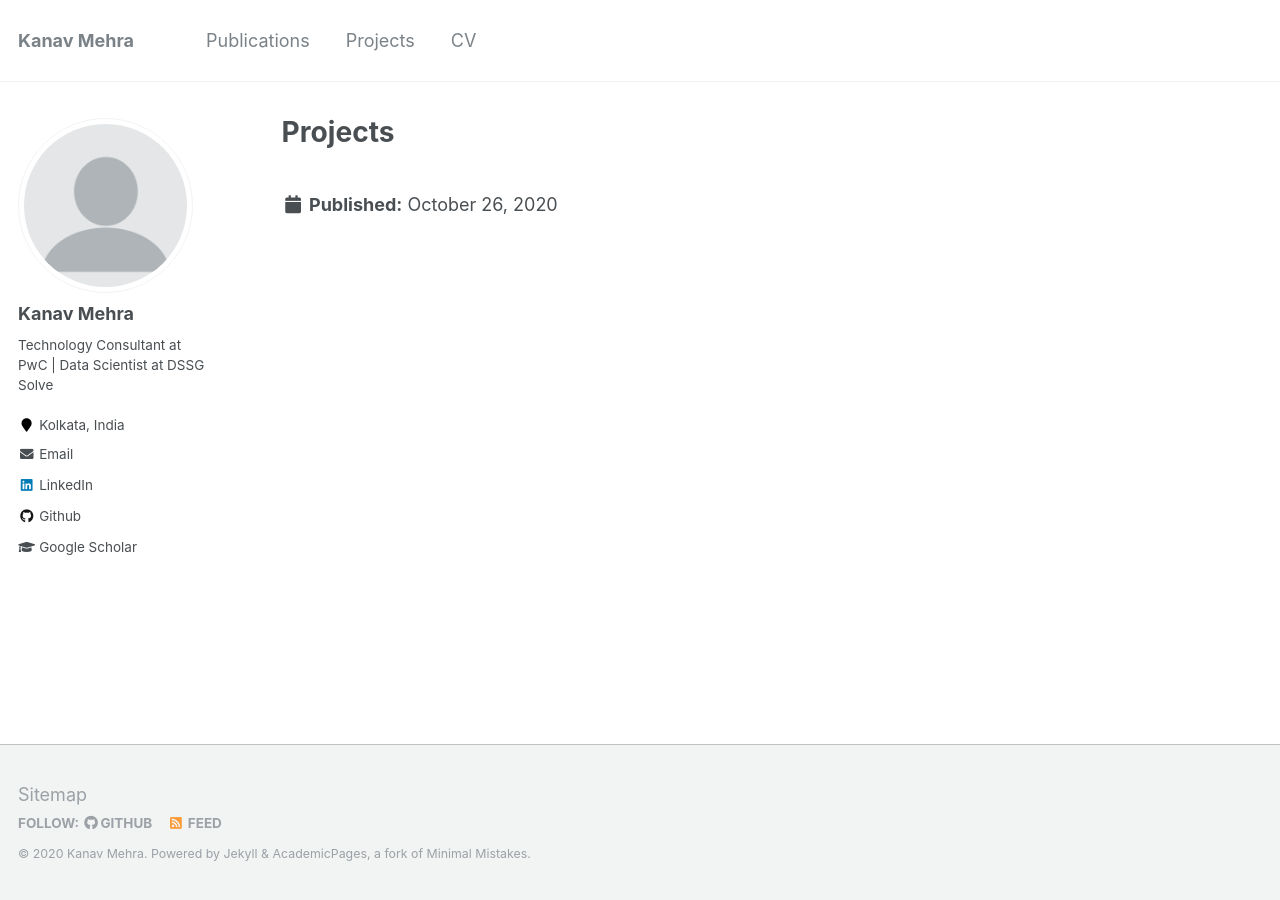
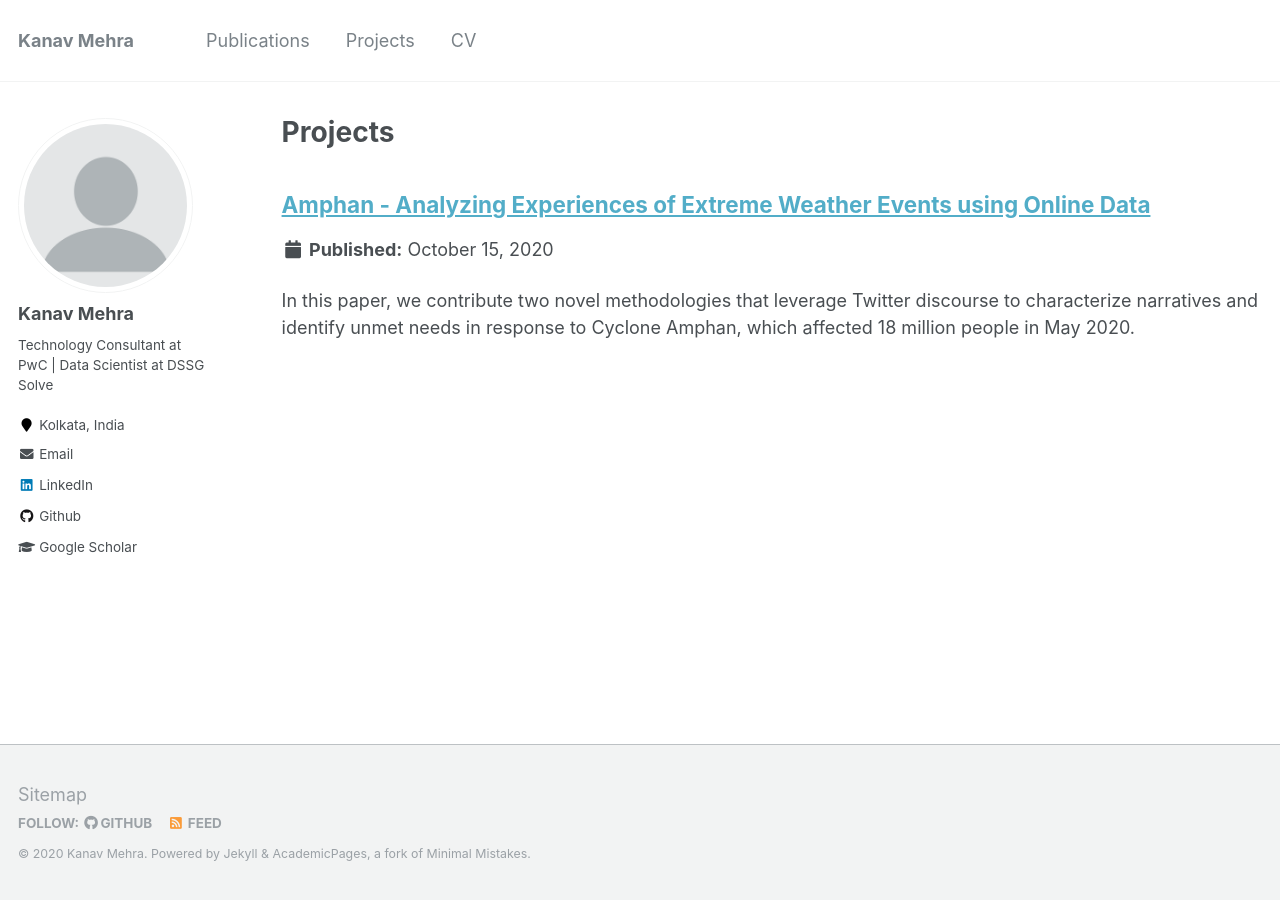
Before and after one commit to kanav-mehra/kanav-mehra.github.io, a Jekyll site: the page built from _pages/projects.md, in a window 1280 px wide. Built offline with Jekyll 4.4.1, drawn with Linux system fonts in a browser that asks for light colours; part of the change alters nothing that is shown.

Commit message:
Added Amphan project

```diff
--- a/_projects/Amphan.md
+++ b/_projects/Amphan.md
@@ -1,7 +1,7 @@
 ---
 title: 'Amphan - Analyzing Experiences of Extreme Weather Events using Online Data'
 collection: projects
-excerpt: 'The annual average number of extreme weather events has more than doubled globally since 1980. These events can have devastating impacts on communities worldwide, but the diversity of people's experiences is difficult to capture and communicate. Thus, it is imperative to develop and refine approaches for responding to extreme weather events that draw upon all available tools. Social media platforms serve as massive repositories of real-time actionable and situational information during extreme weather events. Consequently, the DSSG Solve team, in collaboration with the International Water Management Institute (IWMI), aims to develop research methodologies that leverage online social media data to better understand the experiences and needs of vulnerable communities affected by natural disasters. Through our goal, we hope to derive actionable insights to supplement on-the-ground efforts and help inform critical decision- and policy-making processes.'
+excerpt: 'In this paper, we contribute two novel methodologies that leverage Twitter discourse to characterize narratives and identify unmet needs in response to Cyclone Amphan, which affected 18 million people in May 2020.'
 date: 2020-10-15
 permalink: /projects/Amphan
 ---
```
